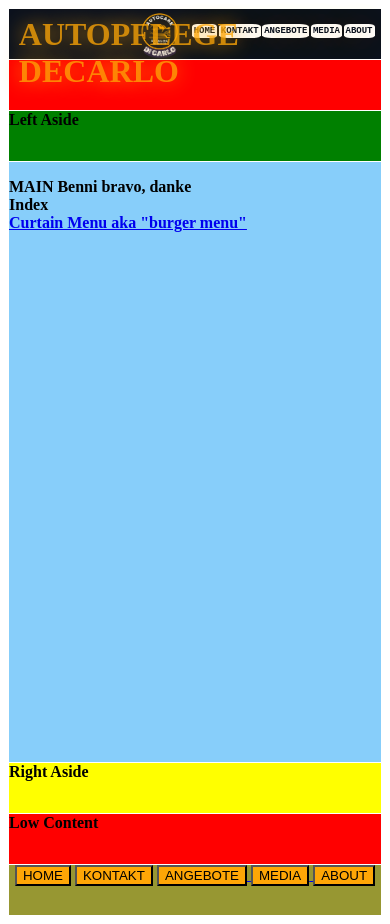
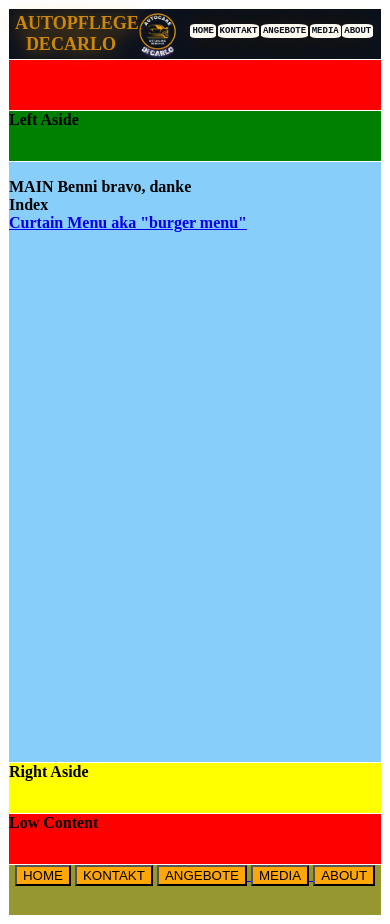
Before and after one commit to Giordaninim/dicarlo, a plain HTML site: page index.html in a window 390 px wide. Drawn offline with Linux system fonts and the light colour scheme.

Commit message:
header finished allPages again

```diff
--- a/style.css
+++ b/style.css
@@ -126,9 +126,6 @@
      }
 
 
-
-
-
      .linkfooter {
          >a>button {
              background-color: #fea606;
@@ -138,12 +135,21 @@
      .header {
         flex-direction: row;
         justify-content: space-evenly;
+
         #name {
+            width: 30%;
+            opacity: 0.8;
+            color: aliceblue;
+            text-shadow: -1px 0px 20px #fea606;
+            align-content: center;
             text-align: center;
-            align-content: center;
-            text-shadow:  -1px 0px 20px #fea606;
+            margin-top: 0px;
+            margin-left: 0px;
+            a { color: #fea606;
+                text-decoration: none;
+                font-size:large;
+            }
         }
-
         .placeholder {
             width: auto;
             img {height:50px;}
```
